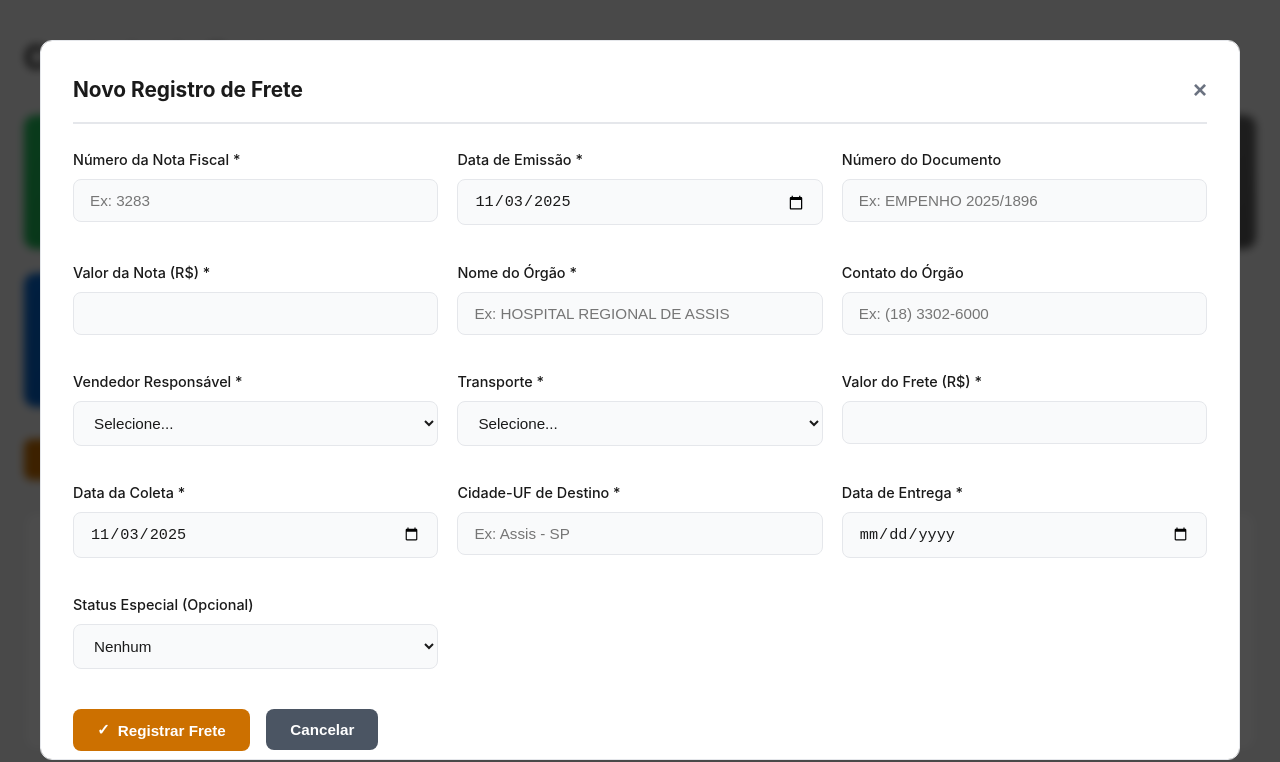
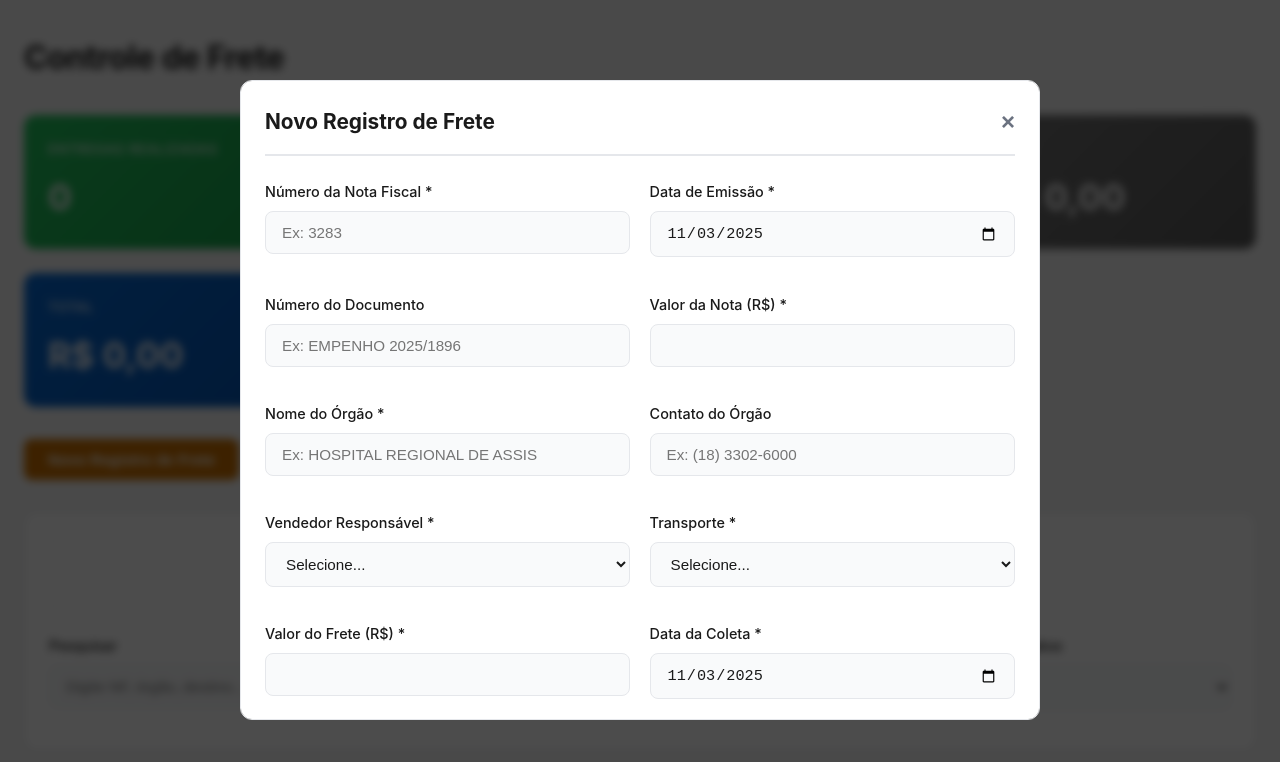
Before and after one commit to maalvzz/controle--frete, a plain HTML site: page index.html in a window 1280 px wide. Both pictures are taken after a click on the button "Novo Registro de Frete". Shown: the top 762 px of the page. Drawn offline with Linux system fonts and the light colour scheme.

Commit message:
Update index.html

```diff
--- a/index.html
+++ b/index.html
@@ -498,15 +498,16 @@
         }
 
         .modal-content {
-            background: var(--bg-card);
-            padding: 2rem;
-            border-radius: 12px;
-            max-width: 1200px;
-            width: 95%;
-            max-height: 90vh;
-            overflow-y: auto;
-            border: 1px solid var(--border-color);
-        }
+    background: var(--bg-card);
+    padding: 1.5rem;
+    border-radius: 12px;
+    max-width: 800px; /* antes era 1200px */
+    width: 80%;       /* antes era 95% */
+    max-height: 80vh; /* antes era 90vh */
+    overflow-y: auto;
+    border: 1px solid var(--border-color);
+}
+
 
         .modal-header {
             display: flex;
```
